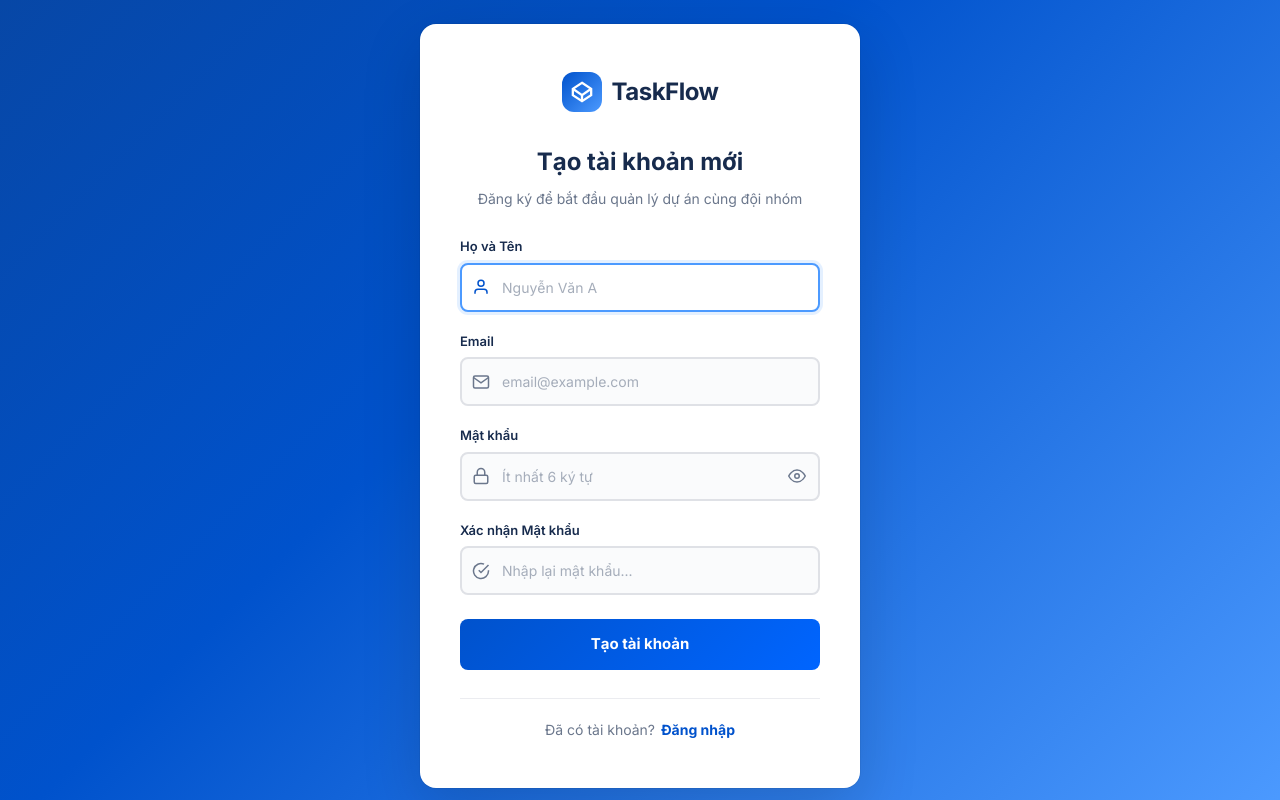
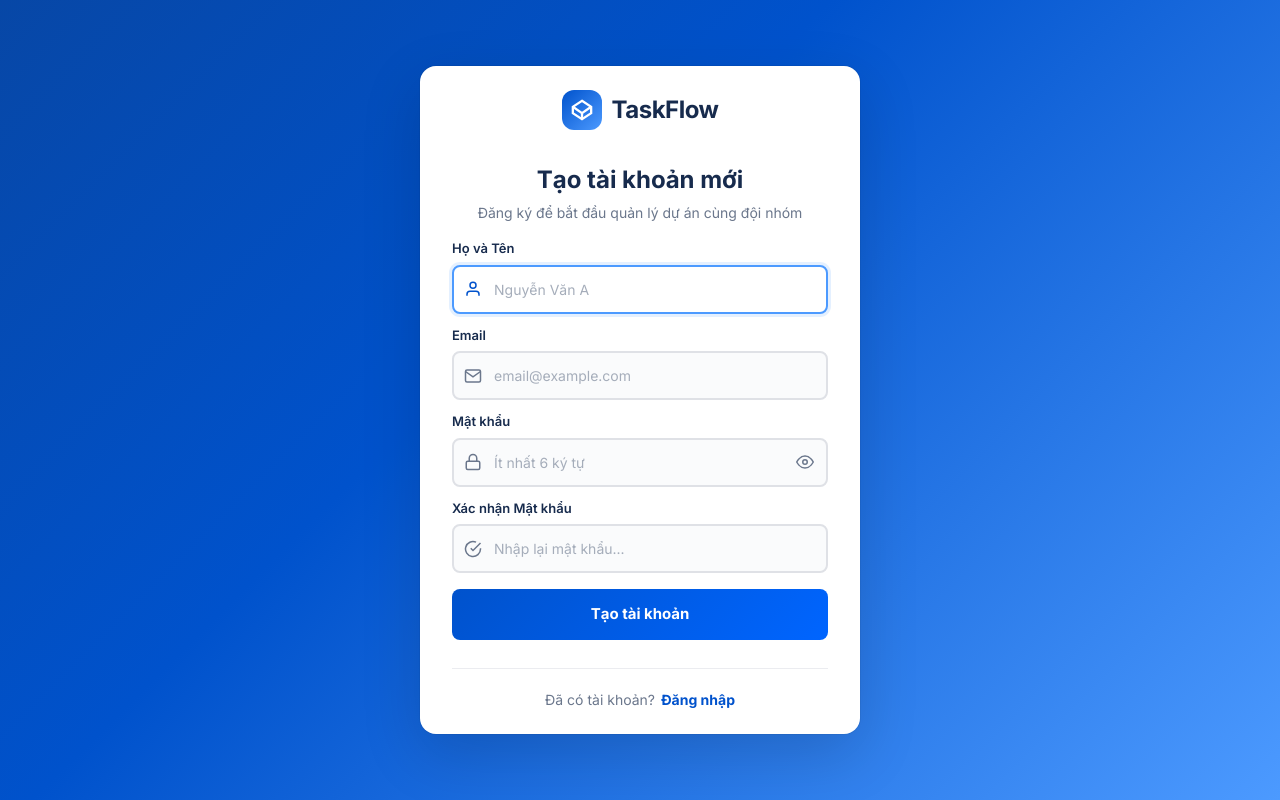
Before and after one commit to dungle611/CCPTPM_DACK, a React (Vite) app in the folder frontend/: page / in a window 1280 px wide. Both pictures are taken after a click on the button "Đăng ký ngay". Built offline with nearby package versions, Linux system fonts and the light colour scheme.

Commit message:
sửa giao diện đăng ký

```diff
--- a/frontend/src/App.css
+++ b/frontend/src/App.css
@@ -3307,3 +3307,26 @@
   margin-top: 4px;
   line-height: 1.4;
 }
+
+/* ========================================
+   COMPACT REGISTER CONTAINER
+   ======================================== */
+.register-container {
+  padding: 24px 32px !important;
+}
+
+.register-container .auth-title {
+  margin-bottom: 4px !important;
+}
+
+.register-container .auth-subtitle {
+  margin-bottom: 16px !important;
+}
+
+.register-container .auth-form {
+  gap: 12px !important;
+}
+
+.register-container .auth-field {
+  margin-bottom: 0 !important;
+}
--- a/frontend/src/components/Sidebar.jsx
+++ b/frontend/src/components/Sidebar.jsx
@@ -126,7 +126,11 @@ const Sidebar = ({ onCreateIssue, activePage, onNavigate, projectName, projectKe
           </div>
           <span className="sidebar-user-name">{user?.name}</span>
         </div>
-        <button className="sidebar-logout-btn" onClick={logout} title="Đăng xuất">
+        <button className="sidebar-logout-btn" onClick={() => {
+          if (window.confirm("Bạn có chắc chắn muốn đăng xuất khỏi ứng dụng không?")) {
+            logout();
+          }
+        }} title="Đăng xuất">
           <svg viewBox="0 0 24 24" fill="none" stroke="currentColor" strokeWidth="2">
             <path d="M9 21H5a2 2 0 0 1-2-2V5a2 2 0 0 1 2-2h4" />
             <polyline points="16 17 21 12 16 7" />
--- a/frontend/src/pages/RegisterPage.jsx
+++ b/frontend/src/pages/RegisterPage.jsx
@@ -30,7 +30,7 @@ const RegisterPage = ({ onSwitchToLogin }) => {
 
   return (
     <div className="auth-page">
-      <div className="auth-container">
+      <div className="auth-container register-container">
         {/* Logo */}
         <div className="auth-logo">
           <div className="auth-logo-icon">
--- a/frontend/src/pages/StartPage.jsx
+++ b/frontend/src/pages/StartPage.jsx
@@ -104,7 +104,11 @@ const StartPage = ({ onSelectProject }) => {
             </div>
             <span className="start-user-name">{user?.name}</span>
           </div>
-          <button className="start-logout-btn" onClick={logout} id="logout-btn">
+          <button className="start-logout-btn" onClick={() => {
+            if (window.confirm("Bạn có chắc chắn muốn đăng xuất khỏi ứng dụng không?")) {
+              logout();
+            }
+          }} id="logout-btn">
             <svg viewBox="0 0 24 24" fill="none" stroke="currentColor" strokeWidth="2">
               <path d="M9 21H5a2 2 0 0 1-2-2V5a2 2 0 0 1 2-2h4" />
               <polyline points="16 17 21 12 16 7" />
```
